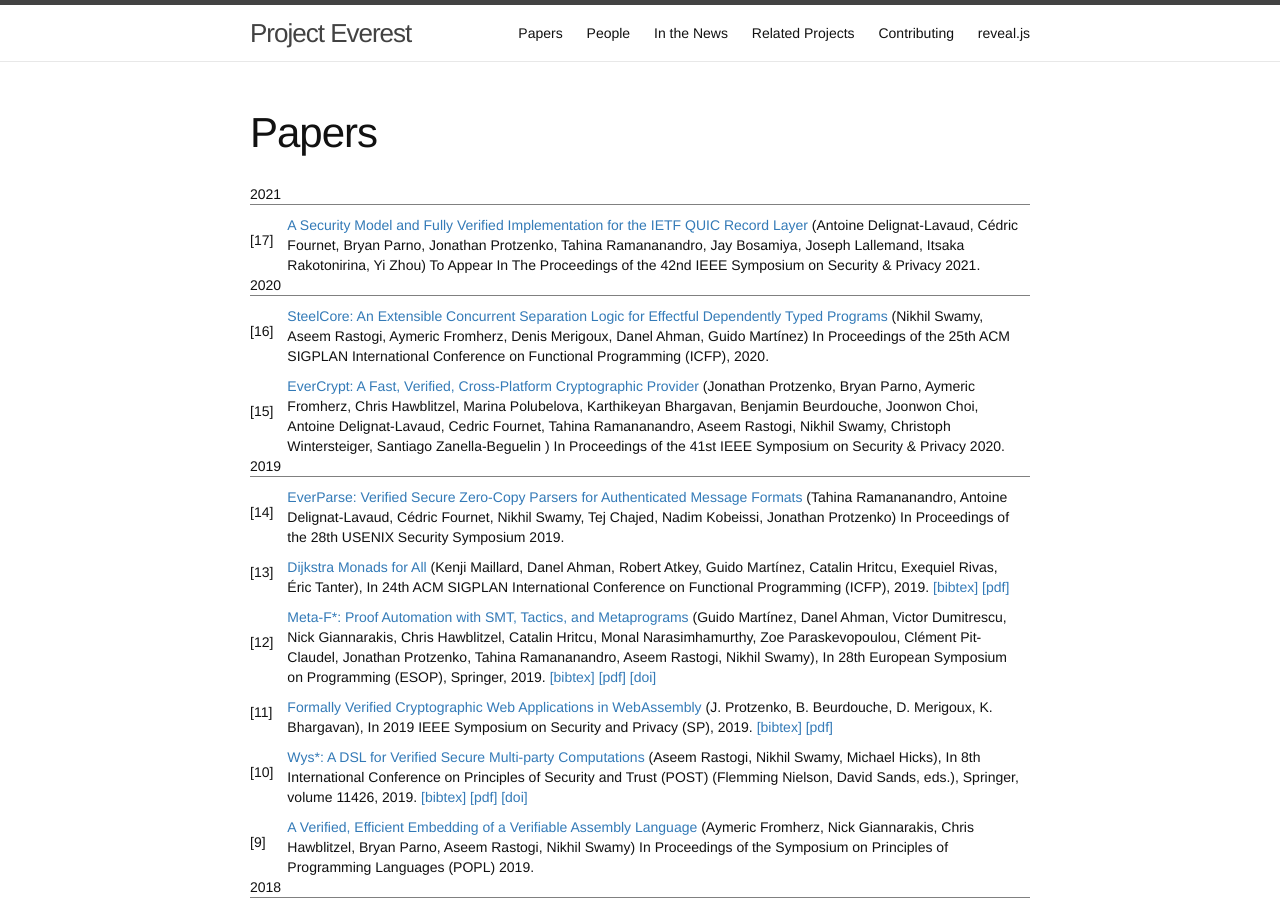
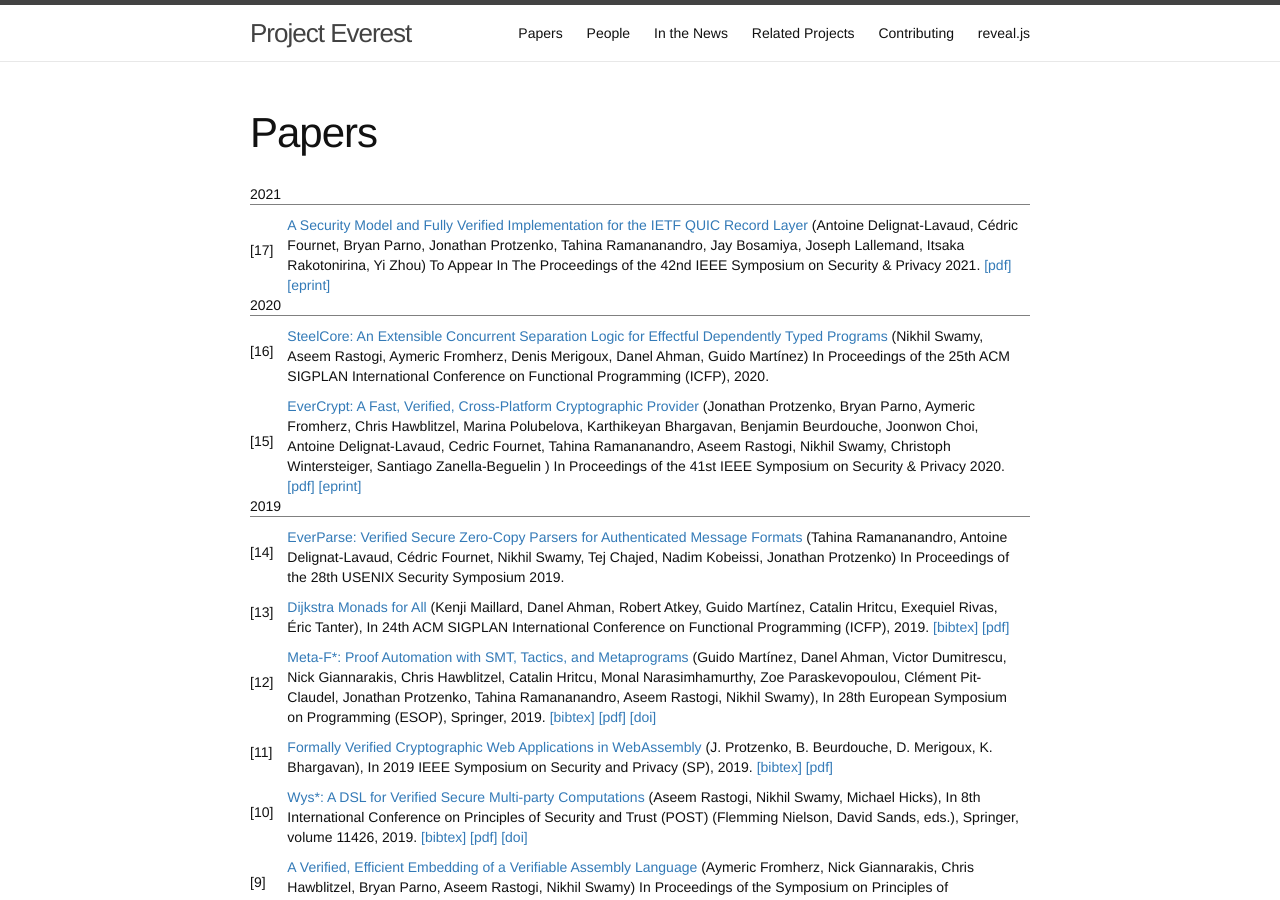
Before and after one commit to project-everest/project-everest.github.io, a Jekyll site: the page built from papers.md, in a window 1280 px wide and 900 px high. Built offline with Jekyll 4.4.1, drawn with Linux system fonts in a browser that asks for light colours.

Commit message:
add links to ePrint

```diff
--- a/papers.md
+++ b/papers.md
@@ -27,6 +27,10 @@ permalink: /papers/
         <span itemprop="isPartOf">To Appear In The Proceedings of the 42nd IEEE Symposium on Security & Privacy</span>
       </span>
       <span itemprop="datePublished">2021</span>.
+    </span>
+    <span class="bibmenu">
+      <a href="/assets/everquic.pdf">[pdf]</a>
+      <a href="https://eprint.iacr.org/2020/114">[eprint]</a>
     </span>
   </td>
 </tr>
@@ -75,6 +79,10 @@ permalink: /papers/
         <span itemprop="isPartOf">In Proceedings of the 41st IEEE Symposium on Security & Privacy</span>
       </span>
       <span itemprop="datePublished">2020</span>.
+    </span>
+    <span class="bibmenu">
+      <a href="/assets/evercrypt.pdf">[pdf]</a>
+      <a href="https://eprint.iacr.org/2019/757">[eprint]</a>
     </span>
   </td>
 </tr>
```
